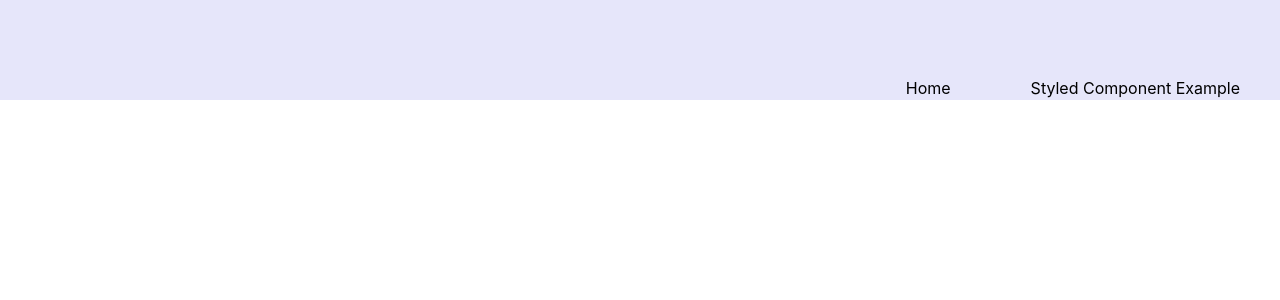
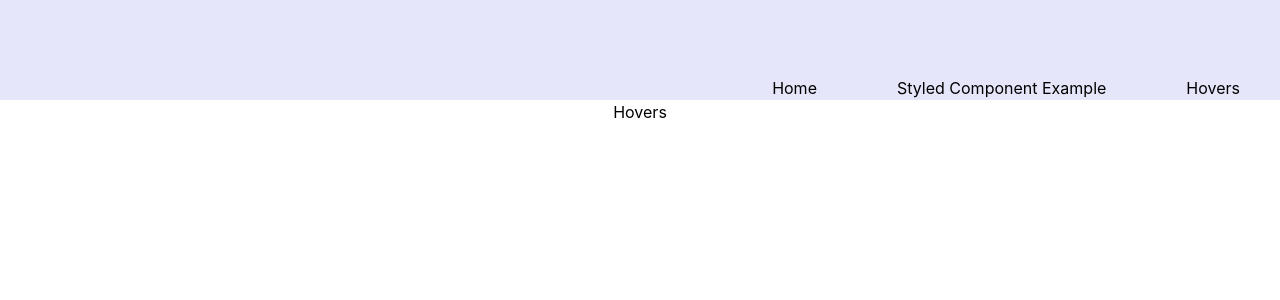
Before and after one commit to krferrell/framer-motion, a React (Create React App) app: page /hovers in a window 1280 px wide. Shown: the top 300 px of the page. Built offline with nearby package versions, Linux system fonts and the light colour scheme.

Commit message:
feat(hover-page): create hover page

```diff
--- a/src/App.js
+++ b/src/App.js
@@ -1,5 +1,5 @@
 import "./App.css";
-import { Home, StyledCompEx } from "./pages";
+import { Home, Hovers, StyledCompEx } from "./pages";
 import { Route, Routes, useLocation } from "react-router-dom";
 import { Nav } from "./components";
 
@@ -10,8 +10,9 @@ function App() {
     <div className="App">
       <Nav />
       <Routes location={location} key={location.pathname}>
-        <Route path="/" exact="exact" element={<Home />} />
-        <Route path="/styled" exact="exact" element={<StyledCompEx />} />
+        <Route path="/" exact element={<Home />} />
+        <Route path="/styled" exact element={<StyledCompEx />} />
+        <Route path="/hovers" exact element={<Hovers />} />
       </Routes>
     </div>
   );
--- a/src/components/navigation/Nav.js
+++ b/src/components/navigation/Nav.js
@@ -11,6 +11,10 @@ const Nav = () => {
 
       <Link to="styled" exact>
         <span>Styled Component Example</span>
+      </Link>
+
+      <Link to="hovers" exact>
+        <span>Hovers</span>
       </Link>
     </NavBar>
   );
--- /dev/null
+++ b/src/pages/hover/Hovers.js
@@ -0,0 +1,9 @@
+import React from 'react';
+
+const Hovers = () => {
+  return (
+    <div>Hovers</div>
+  )
+}
+
+export default Hovers;
--- a/src/pages/index.js
+++ b/src/pages/index.js
@@ -1,5 +1,6 @@
 import Home from "./home/Home";
+import Hovers from "./hover/Hovers";
 import StyledCompEx from "./syledCompEx/StyledCompEx";
 
 
-export {Home, StyledCompEx}
+export {Home, Hovers, StyledCompEx}
```
Also changed, not shown: src/pages/hover/hoverVariants.js (added).
